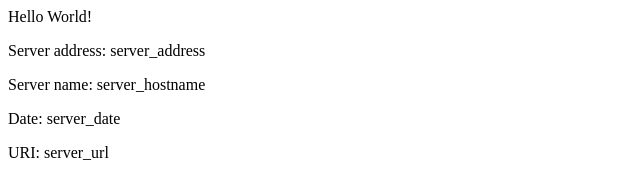
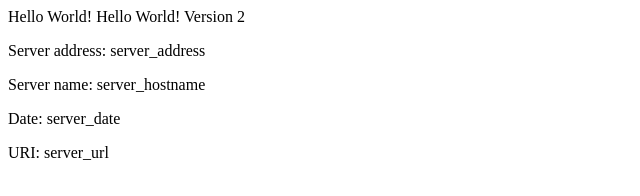
Before and after one commit to minsoub/eks-example, a plain HTML site: page src/index.html in a window 1280 px wide. Shown: the whole page, without its empty margins (0-640 px from the left). Drawn offline with Linux system fonts and the light colour scheme.

Commit message:
v2 updating home page

```diff
--- a/src/index.html
+++ b/src/index.html
@@ -3,6 +3,7 @@
 </head>
 <div class="info">
 <h>Hello World!</h>
+<h>Hello World! Version 2</h>
 <p><span>Server&nbsp;address:</span> <span>server_address</span></p>
 <p><span>Server&nbsp;name:</span> <span>server_hostname</span></p>
 <p class="smaller"><span>Date:</span> <span>server_date</span></p>
```
